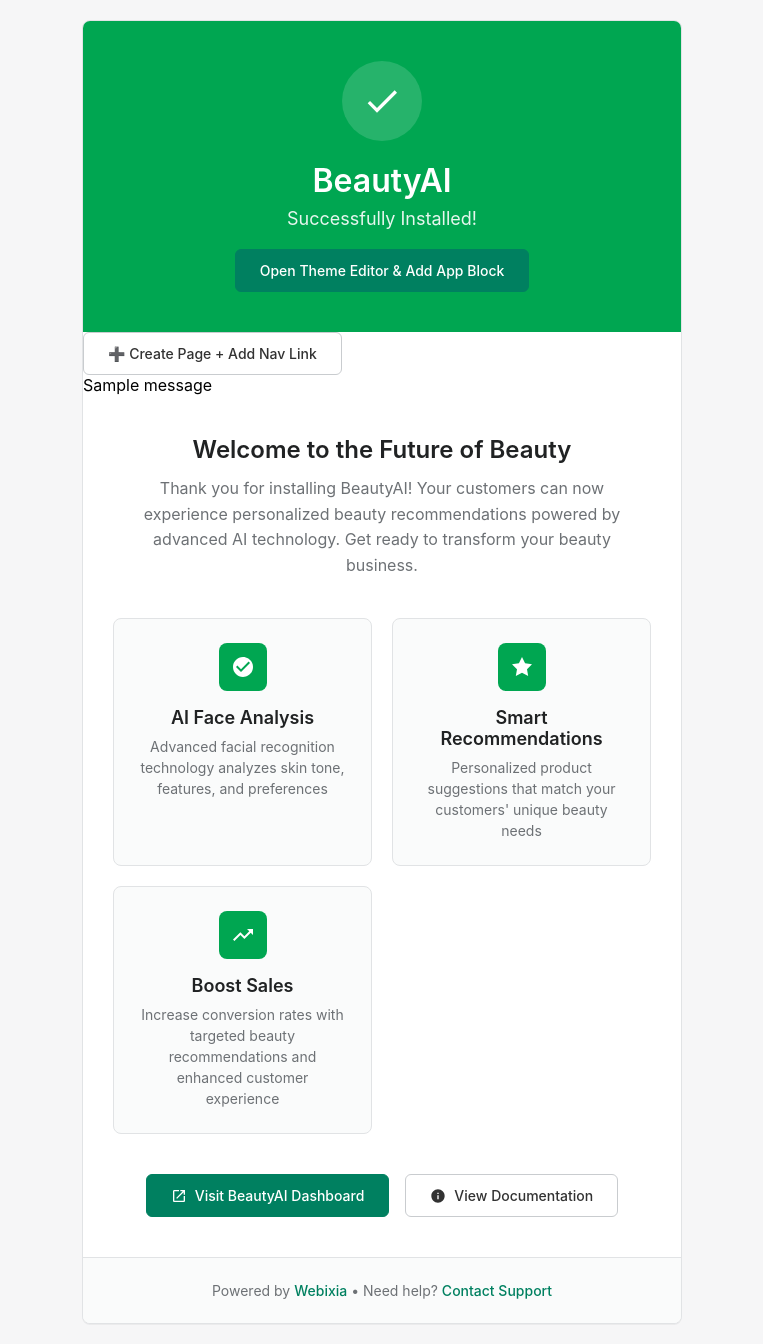
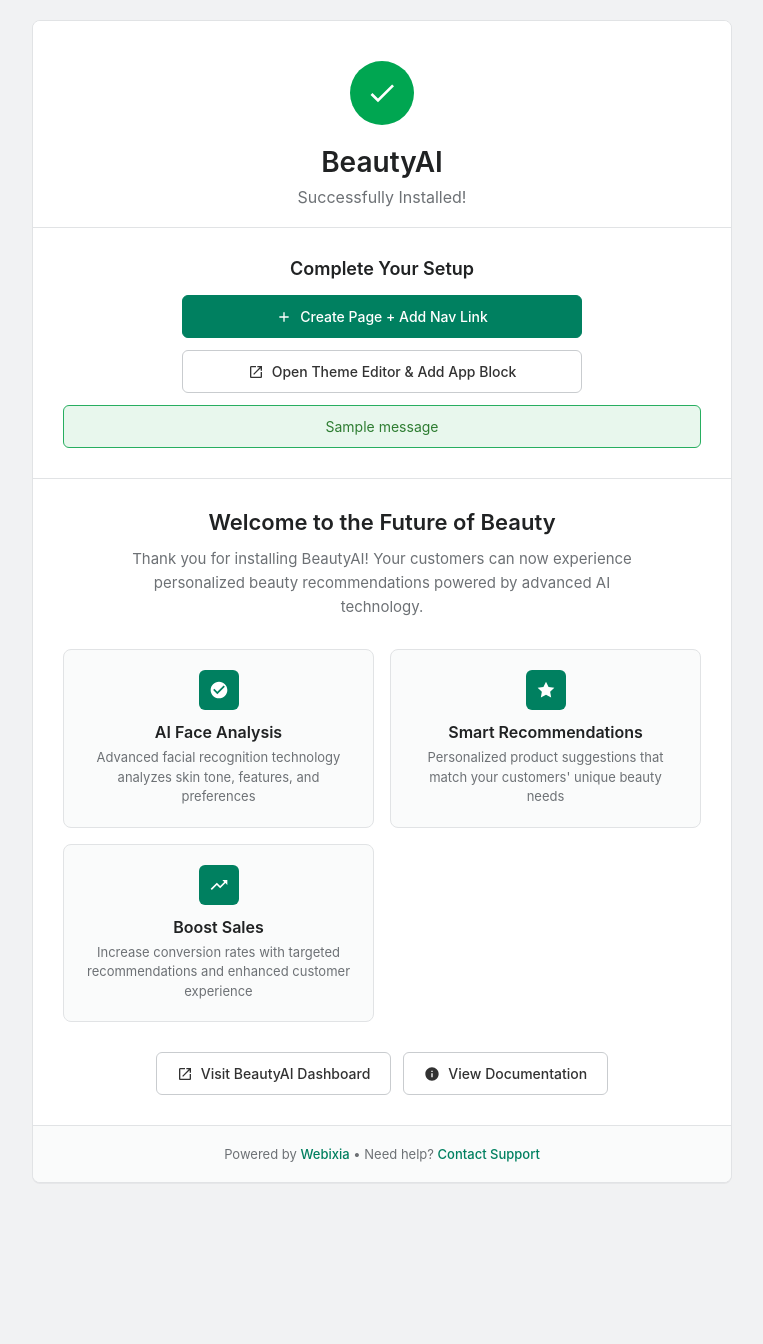
Before and after one commit to houssainiS/BeautyAI, a Django app: template templates/recommender/shopify_install_page.html in a window 1280 px wide. Shown: the whole page, without its empty margins (258-1021 px from the left). After the commit the page ends 1183 px from the top, so only its background shows below. Run offline with Django 5.2, Linux system fonts and the light colour scheme; the template is opened without the code that fills it: most values are stand-ins (such as "Sample title", 1, 10 or a date in 2020); one stand-in notice (Sample message) is shown.

Commit message:
updated installation page design

```diff
--- a/templates/recommender/shopify_install_page.html
+++ b/templates/recommender/shopify_install_page.html
@@ -13,41 +13,38 @@
 
         body {
             font-family: -apple-system, BlinkMacSystemFont, 'Segoe UI', Roboto, 'Helvetica Neue', Arial, sans-serif;
-            /* Updated to Shopify's clean background color */
-            background: #f6f6f7;
+            /* Updated to clean white background like Shopify */
+            background: #f1f2f3;
             min-height: 100vh;
-            display: flex;
-            align-items: center;
-            justify-content: center;
             padding: 20px;
         }
 
         .container {
             background: white;
             border-radius: 8px;
-            /* Updated to Shopify's subtle shadow style */
+            /* Updated to Shopify's clean shadow style */
             box-shadow: 0 1px 0 rgba(22, 29, 37, 0.05);
             border: 1px solid #e1e3e5;
-            max-width: 600px;
+            max-width: 700px;
             width: 100%;
+            margin: 0 auto;
             overflow: hidden;
         }
 
+        /* Replaced colorful header with clean white Shopify-style header */
         .header {
-            /* Replaced purple gradient with Shopify green */
-            background: #00a651;
-            color: white;
-            padding: 40px 30px;
+            background: white;
+            color: #202223;
+            padding: 40px 30px 20px;
             text-align: center;
-            position: relative;
+            border-bottom: 1px solid #e1e3e5;
         }
 
-        /* Removed decorative pattern overlay for cleaner Shopify look */
-
         .success-icon {
-            width: 80px;
-            height: 80px;
-            background: rgba(255, 255, 255, 0.15);
+            width: 64px;
+            height: 64px;
+            /* Updated to Shopify's success green */
+            background: #00a651;
             border-radius: 50%;
             display: flex;
             align-items: center;
@@ -56,173 +53,205 @@
         }
 
         .success-icon svg {
-            width: 40px;
-            height: 40px;
+            width: 32px;
+            height: 32px;
             fill: white;
         }
 
         .header h1 {
-            font-size: 32px;
+            font-size: 28px;
             font-weight: 600;
             margin-bottom: 8px;
+            /* Updated to Shopify's primary text color */
+            color: #202223;
         }
 
         .header .subtitle {
-            font-size: 18px;
-            opacity: 0.9;
+            font-size: 16px;
+            /* Updated to Shopify's secondary text color */
+            color: #6d7175;
             font-weight: 400;
         }
 
+        /* Added primary actions section for button reordering */
+        .primary-actions {
+            padding: 30px;
+            background: white;
+            border-bottom: 1px solid #e1e3e5;
+        }
+
+        .primary-actions h3 {
+            font-size: 18px;
+            font-weight: 600;
+            color: #202223;
+            margin-bottom: 16px;
+            text-align: center;
+        }
+
+        .action-buttons {
+            display: flex;
+            flex-direction: column;
+            gap: 12px;
+            max-width: 400px;
+            margin: 0 auto;
+        }
+
         .content {
-            padding: 40px 30px;
+            padding: 30px;
         }
 
         .welcome-message {
             text-align: center;
-            margin-bottom: 40px;
+            margin-bottom: 30px;
         }
 
         .welcome-message h2 {
-            font-size: 24px;
-            /* Updated to Shopify's text color */
+            font-size: 22px;
             color: #202223;
             margin-bottom: 12px;
             font-weight: 600;
         }
 
         .welcome-message p {
-            font-size: 16px;
-            /* Updated to Shopify's secondary text color */
+            font-size: 15px;
             color: #6d7175;
             line-height: 1.6;
-            max-width: 480px;
+            max-width: 500px;
             margin: 0 auto;
         }
 
         .features {
             display: grid;
-            grid-template-columns: repeat(auto-fit, minmax(250px, 1fr));
-            gap: 20px;
-            margin-bottom: 40px;
+            grid-template-columns: repeat(auto-fit, minmax(220px, 1fr));
+            gap: 16px;
+            margin-bottom: 30px;
         }
 
         .feature {
-            /* Updated to Shopify's card background */
+            /* Updated to Shopify's subtle card background */
             background: #fafbfb;
             border-radius: 8px;
-            padding: 24px;
+            padding: 20px;
             text-align: center;
-            /* Updated to Shopify's border color */
             border: 1px solid #e1e3e5;
             transition: transform 0.2s ease, box-shadow 0.2s ease;
         }
 
         .feature:hover {
             transform: translateY(-1px);
-            /* Updated hover shadow to match Shopify style */
             box-shadow: 0 2px 4px rgba(22, 29, 37, 0.1);
         }
 
         .feature-icon {
-            width: 48px;
-            height: 48px;
-            /* Replaced purple gradient with Shopify green */
-            background: #00a651;
-            border-radius: 8px;
+            width: 40px;
+            height: 40px;
+            /* Updated to Shopify's primary green */
+            background: #008060;
+            border-radius: 6px;
             display: flex;
             align-items: center;
             justify-content: center;
-            margin: 0 auto 16px;
+            margin: 0 auto 12px;
         }
 
         .feature-icon svg {
-            width: 24px;
-            height: 24px;
+            width: 20px;
+            height: 20px;
             fill: white;
         }
 
         .feature h3 {
-            font-size: 18px;
-            /* Updated to Shopify's heading color */
+            font-size: 16px;
             color: #202223;
-            margin-bottom: 8px;
+            margin-bottom: 6px;
             font-weight: 600;
         }
 
         .feature p {
-            font-size: 14px;
-            /* Updated to Shopify's secondary text color */
+            font-size: 13px;
             color: #6d7175;
             line-height: 1.5;
         }
 
-        .actions {
+        .secondary-actions {
             display: flex;
-            gap: 16px;
+            gap: 12px;
             justify-content: center;
             flex-wrap: wrap;
         }
 
         .btn {
-            padding: 12px 24px;
+            padding: 12px 20px;
             border-radius: 6px;
             font-size: 14px;
             font-weight: 500;
             text-decoration: none;
             display: inline-flex;
             align-items: center;
+            justify-content: center;
             gap: 8px;
             transition: all 0.2s ease;
             border: none;
             cursor: pointer;
-            /* Added Shopify button height */
             min-height: 36px;
+            text-align: center;
         }
 
+        /* Updated primary button to Shopify's primary style */
         .btn-primary {
-            /* Updated to Shopify's primary button color */
             background: #008060;
             color: white;
             border: 1px solid #008060;
         }
 
         .btn-primary:hover {
-            /* Updated hover state to Shopify's darker green */
             background: #004c3f;
             border-color: #004c3f;
         }
 
+        /* Updated secondary button to Shopify's secondary style */
         .btn-secondary {
             background: white;
-            /* Updated to Shopify's secondary text color */
             color: #323232;
-            /* Updated border to Shopify's border color */
             border: 1px solid #c9cccf;
         }
 
         .btn-secondary:hover {
-            /* Updated hover state to Shopify's light gray */
             background: #f6f6f7;
             border-color: #8c9196;
         }
 
+        /* Added success state styling */
+        .btn-success {
+            background: #e8f7ed;
+            color: #2e7d32;
+            border: 1px solid #27ae60;
+        }
+
+        .success-message {
+            margin-top: 12px;
+            padding: 12px;
+            background: #e8f7ed;
+            border: 1px solid #27ae60;
+            border-radius: 6px;
+            color: #2e7d32;
+            font-size: 14px;
+            text-align: center;
+        }
+
         .footer {
-            /* Updated to Shopify's footer background */
             background: #fafbfb;
-            padding: 24px 30px;
+            padding: 20px 30px;
             text-align: center;
-            /* Updated border to Shopify's border color */
             border-top: 1px solid #e1e3e5;
         }
 
         .footer p {
-            font-size: 14px;
-            /* Updated to Shopify's secondary text color */
+            font-size: 13px;
             color: #6d7175;
         }
 
         .footer a {
-            /* Updated links to Shopify's green */
             color: #008060;
             text-decoration: none;
             font-weight: 500;
@@ -237,31 +266,27 @@
                 margin: 10px;
             }
 
-            .header {
-                padding: 30px 20px;
-            }
-
-            .content {
-                padding: 30px 20px;
+            .header, .primary-actions, .content {
+                padding: 20px;
             }
 
             .features {
                 grid-template-columns: 1fr;
             }
 
-            .actions {
+            .secondary-actions {
                 flex-direction: column;
             }
 
             .btn {
                 width: 100%;
-                justify-content: center;
             }
         }
     </style>
 </head>
 <body>
     <div class="container">
+        <!-- Clean white header with success state -->
         <div class="header">
             <div class="success-icon">
                 <svg viewBox="0 0 24 24">
@@ -270,45 +295,62 @@
             </div>
             <h1>BeautyAI</h1>
             <p class="subtitle">Successfully Installed!</p>
+        </div>
 
-            <!-- Shopify Theme Editor Button -->
+        <!-- Primary actions section with reordered buttons -->
+        <div class="primary-actions">
+            <h3>Complete Your Setup</h3>
+            <div class="action-buttons">
+                <!-- First button: Create Page + Add Nav Link -->
+                <a href="/create_page/?shop={{ shop }}" class="btn {% if page_created %}btn-success{% else %}btn-primary{% endif %}">
+                    {% if page_created %}
+                        <svg width="16" height="16" viewBox="0 0 24 24" fill="currentColor">
+                            <path d="M9 16.17L4.83 12l-1.42 1.41L9 19 21 7l-1.41-1.41L9 16.17z"/>
+                        </svg>
+                        Page + Nav Link Created
+                    {% else %}
+                        <svg width="16" height="16" viewBox="0 0 24 24" fill="currentColor">
+                            <path d="M19 13h-6v6h-2v-6H5v-2h6V5h2v6h6v2z"/>
+                        </svg>
+                        Create Page + Add Nav Link
+                    {% endif %}
+                </a>
+
+                <!-- Second button: Open Theme Editor -->
                 {% if theme_editor_link %}
-            <a href="{{ theme_editor_link }}" target="_blank" class="btn btn-primary" style="margin-top: 20px;">
+                <a href="{{ theme_editor_link }}" target="_blank" class="btn btn-secondary">
+                    <svg width="16" height="16" viewBox="0 0 24 24" fill="currentColor">
+                        <path d="M19 19H5V5h7V3H5c-1.11 0-2 .9-2 2v14c0 1.1.89 2 2 2h14c1.11 0 2-.9 2-2v-7h-2v7zM14 3v2h3.59l-9.83 9.83 1.41 1.41L19 6.41V10h2V3h-7z"/>
+                    </svg>
                     Open Theme Editor & Add App Block
                 </a>
                 {% else %}
-            <p style="margin-top: 20px; color: #e74c3c;">Theme Editor link not available. Please refresh the page.</p>
+                <div class="btn btn-secondary" style="opacity: 0.6; cursor: not-allowed;">
+                    Theme Editor link not available
+                </div>
                 {% endif %}
             </div>
 
-        <!-- Button: Create Page + Add Nav Link -->
-        <a href="/create_page/?shop={{ shop }}" class="btn btn-secondary">
+            <!-- Success message for page creation -->
             {% if page_created %}
-                ✅ Page + Nav Link Already Created
-            {% else %}
-                ➕ Create Page + Add Nav Link
-            {% endif %}
-        </a>
-
-        <!-- Show message when page created -->
-        {% if page_created %}
-        <div style="margin-top: 15px; padding: 12px; background: #e8f7ed; border: 1px solid #27ae60; border-radius: 6px; color: #2e7d32;">
+            <div class="success-message">
                 ✅ Your "Face Analyzer" page and navigation link have been created successfully.
             </div>
             {% endif %}
 
             {% if messages %}
-        <ul>
+            <div style="margin-top: 12px;">
                 {% for message in messages %}
-            <li>{{ message }}</li>
+                <div class="success-message">{{ message }}</div>
                 {% endfor %}
-        </ul>
+            </div>
             {% endif %}
+        </div>
 
         <div class="content">
             <div class="welcome-message">
                 <h2>Welcome to the Future of Beauty</h2>
-                <p>Thank you for installing BeautyAI! Your customers can now experience personalized beauty recommendations powered by advanced AI technology. Get ready to transform your beauty business.</p>
+                <p>Thank you for installing BeautyAI! Your customers can now experience personalized beauty recommendations powered by advanced AI technology.</p>
             </div>
 
             <div class="features">
@@ -339,12 +381,12 @@
                         </svg>
                     </div>
                     <h3>Boost Sales</h3>
-                    <p>Increase conversion rates with targeted beauty recommendations and enhanced customer experience</p>
+                    <p>Increase conversion rates with targeted recommendations and enhanced customer experience</p>
                 </div>
             </div>
 
-            <div class="actions">
-                <a href="https://beautyai.duckdns.org/" target="_blank" class="btn btn-primary">
+            <div class="secondary-actions">
+                <a href="https://beautyai.duckdns.org/" target="_blank" class="btn btn-secondary">
                     <svg width="16" height="16" viewBox="0 0 24 24" fill="currentColor">
                         <path d="M19 19H5V5h7V3H5c-1.11 0-2 .9-2 2v14c0 1.1.89 2 2 2h14c1.11 0 2-.9 2-2v-7h-2v7zM14 3v2h3.59l-9.83 9.83 1.41 1.41L19 6.41V10h2V3h-7z"/>
                     </svg>
@@ -364,5 +406,4 @@
         </div>
     </div>
 </body>
-
 </html>
```
Lines whose indentation alone changed are shown as unchanged.
